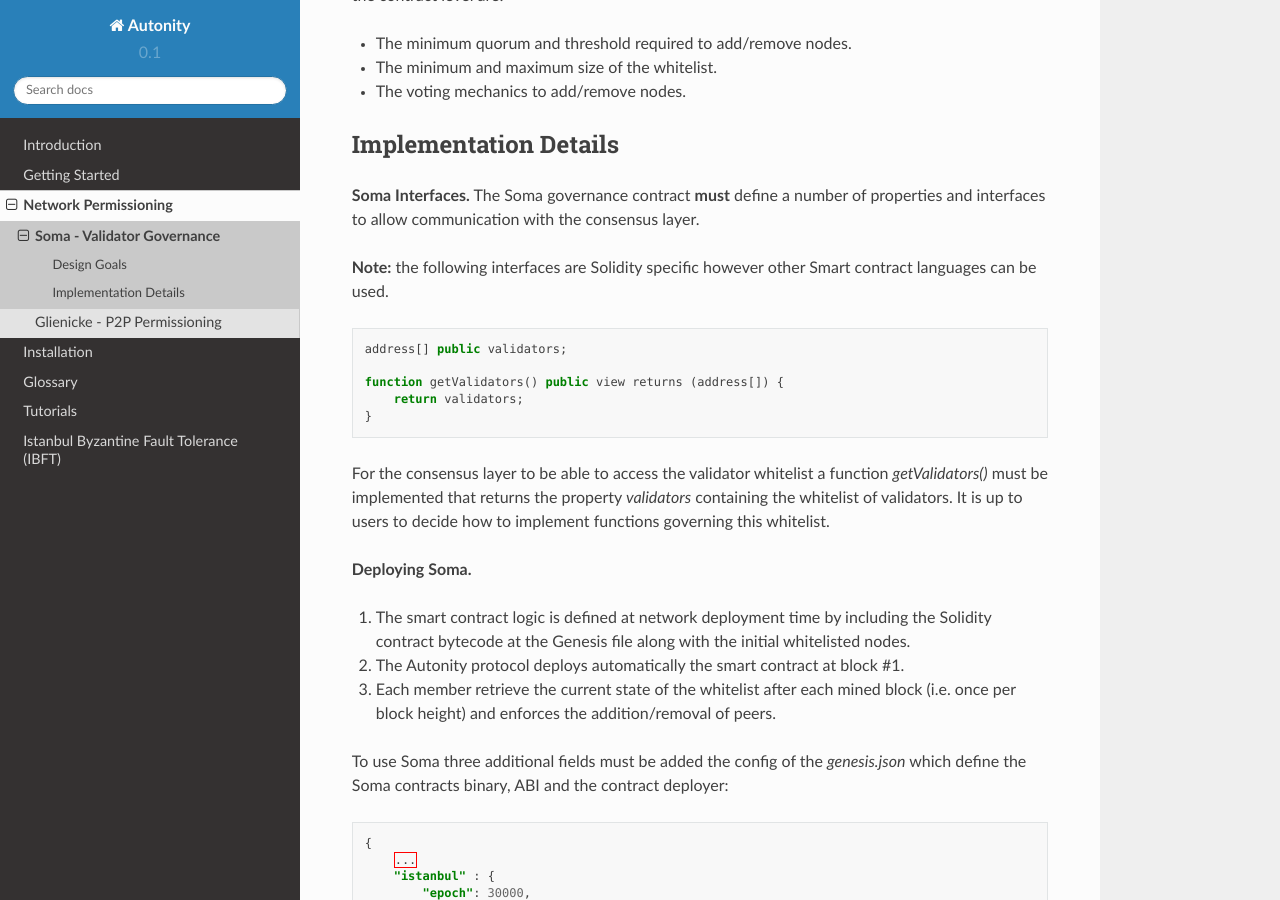
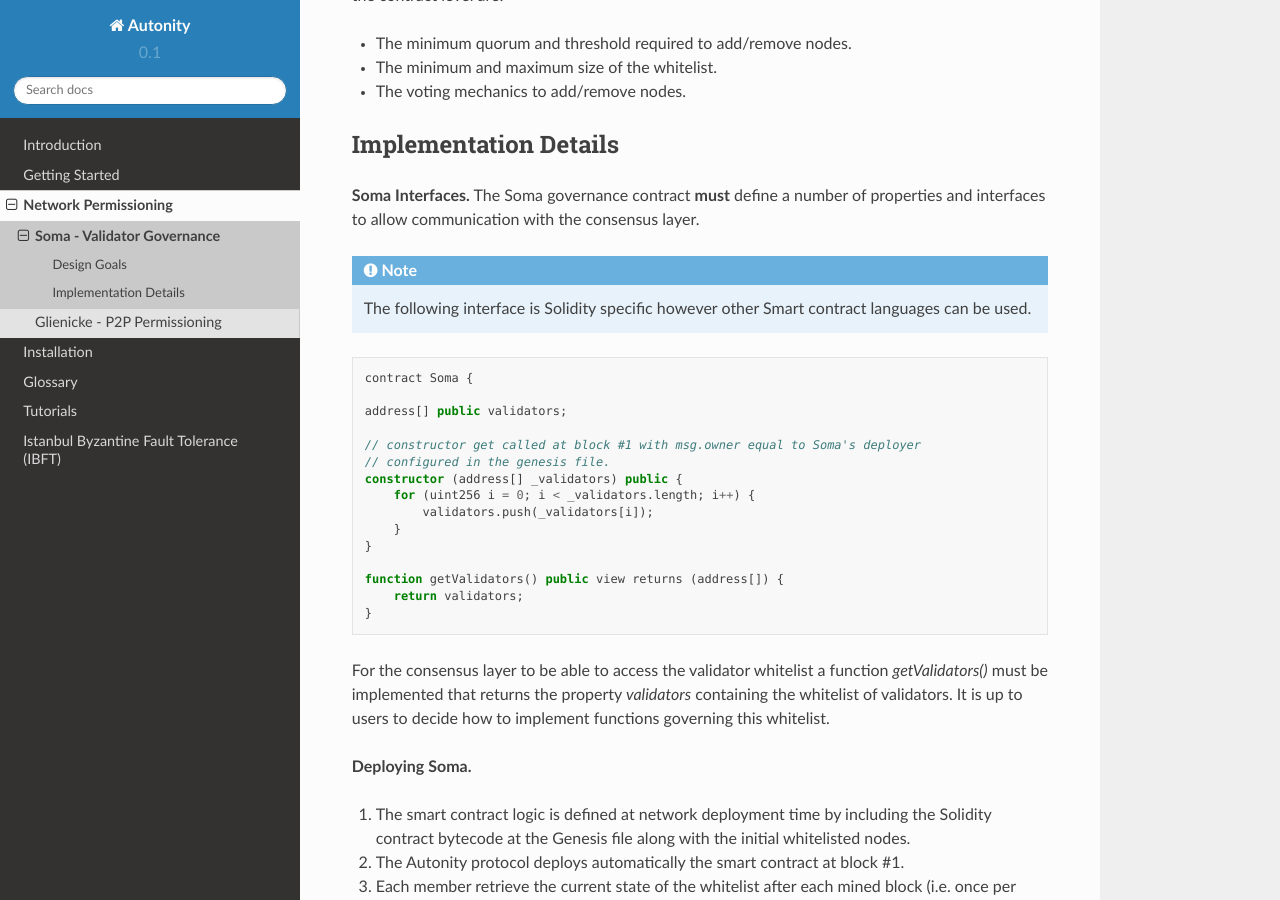
Before and after one commit to mtint/autonity-docs, a Sphinx documentation site: the page built from source/network-perm/soma.rst, in a window 1280 px wide and 900 px high, scrolled down 983 px. Built offline with Sphinx 7.4.7 and the Read the Docs theme 2.0.0, drawn with Linux system fonts in a browser that asks for light colours.

Commit message:
Add contract interface for Soma and Glienicke

```diff
--- a/source/network-perm/soma.rst
+++ b/source/network-perm/soma.rst
@@ -37,11 +37,21 @@
 **Soma Interfaces.**
 The Soma governance contract **must** define a number of properties and interfaces to allow communication with the consensus layer.
 
-**Note:** the following interfaces are Solidity specific however other Smart contract languages can be used.
+.. note:: The following interface is Solidity specific however other Smart contract languages can be used.
 
 .. code-block:: javascript
 
+    contract Soma {
+
     address[] public validators;
+
+    // constructor get called at block #1 with msg.owner equal to Soma's deployer
+    // configured in the genesis file.
+    constructor (address[] _validators) public {
+        for (uint256 i = 0; i < _validators.length; i++) {
+            validators.push(_validators[i]);
+        }
+    }
 
     function getValidators() public view returns (address[]) {
         return validators;
```
Also changed, not shown: source/network-perm/glienicke.rst (+21 -5 lines).
